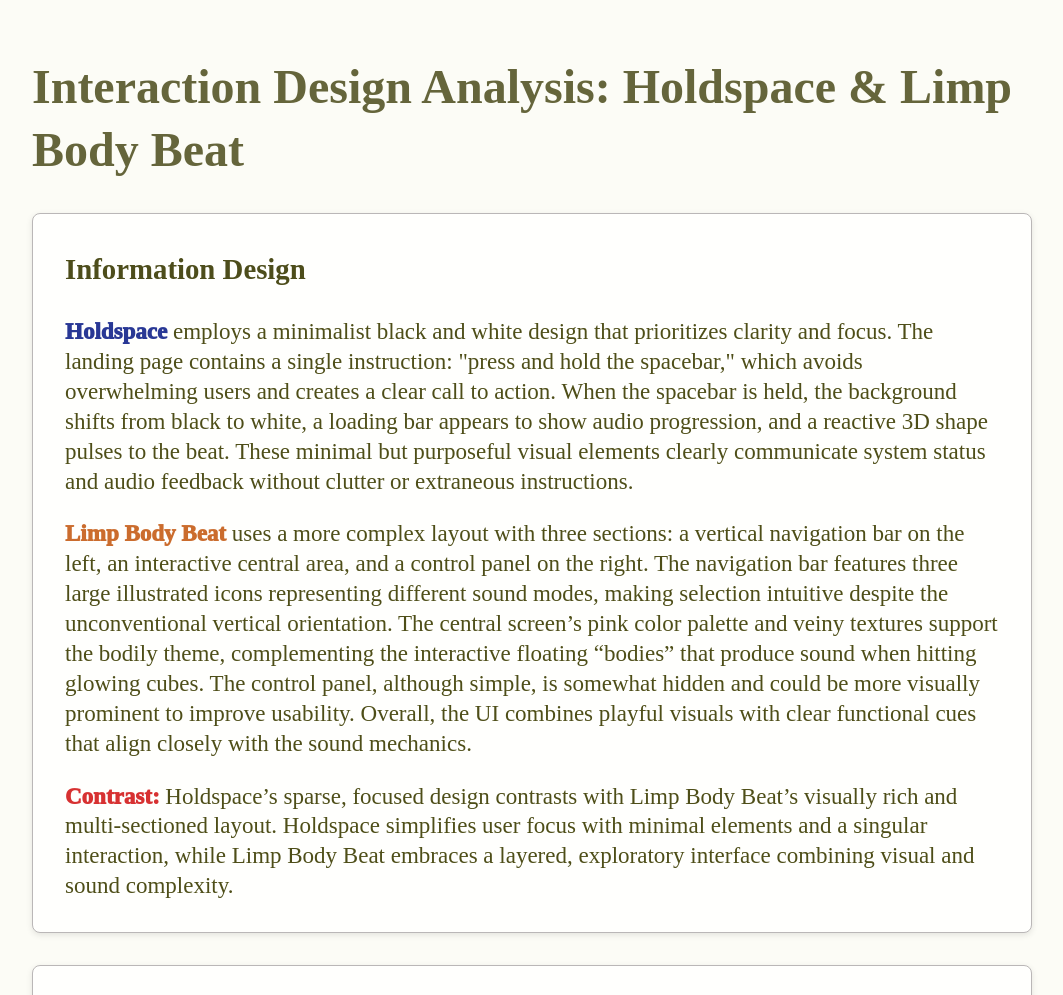
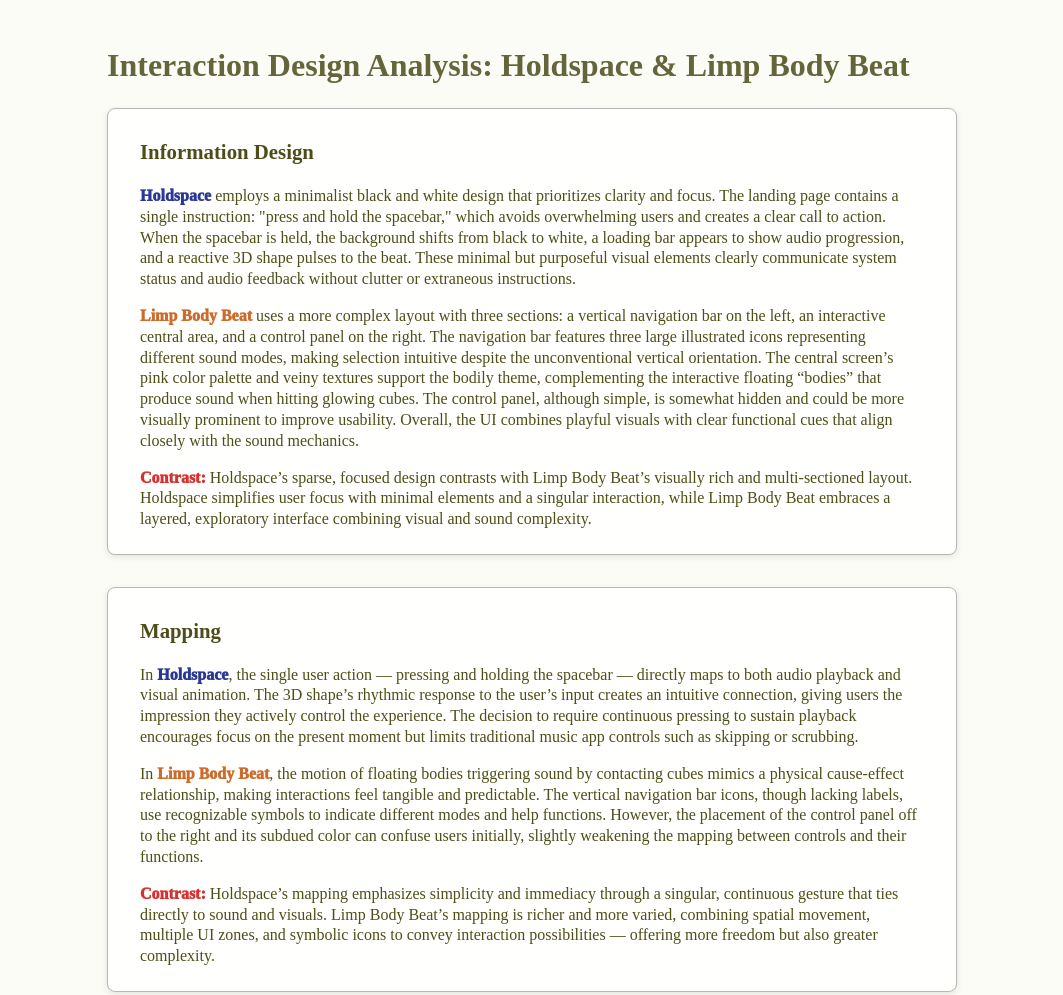
Before and after one commit to WaiKei1/idad-a1, a plain HTML site: page index.html in a window 1280 px wide. Shown: the top 995 px of the page, without its empty margins (108-1171 px from the left). Drawn offline with Linux system fonts and the light colour scheme.

Commit message:
font size

```diff
--- a/style.css
+++ b/style.css
@@ -1,23 +1,23 @@
 body {
   background-color: rgb(252, 252, 246);
   margin: auto;
-  max-width: 1000px;
+  max-width: 850px;
   padding: 1.5rem;
   line-height: 1.3;
 }
 
 h1 {
-  font-size: 3rem;
+  font-size: 2rem;
   color: rgb(101, 101, 59);
 }
 
 h3 {
-  font-size: 1.8rem;
+  font-size: 1.3rem;
   color: rgb(77, 77, 27);
 }
 
 p {
-  font-size: 23px;
+  font-size: 16px;
   color: rgb(78, 78, 24);
 }
 
```
